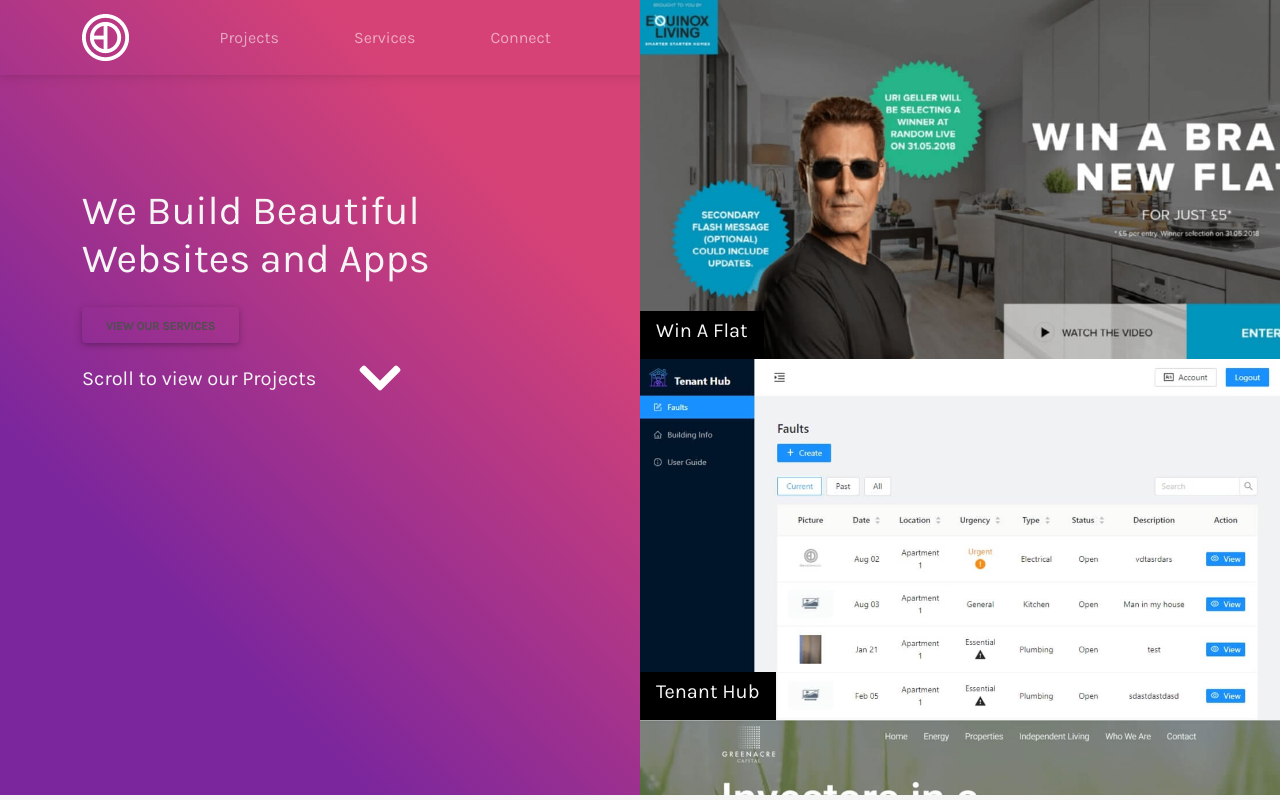
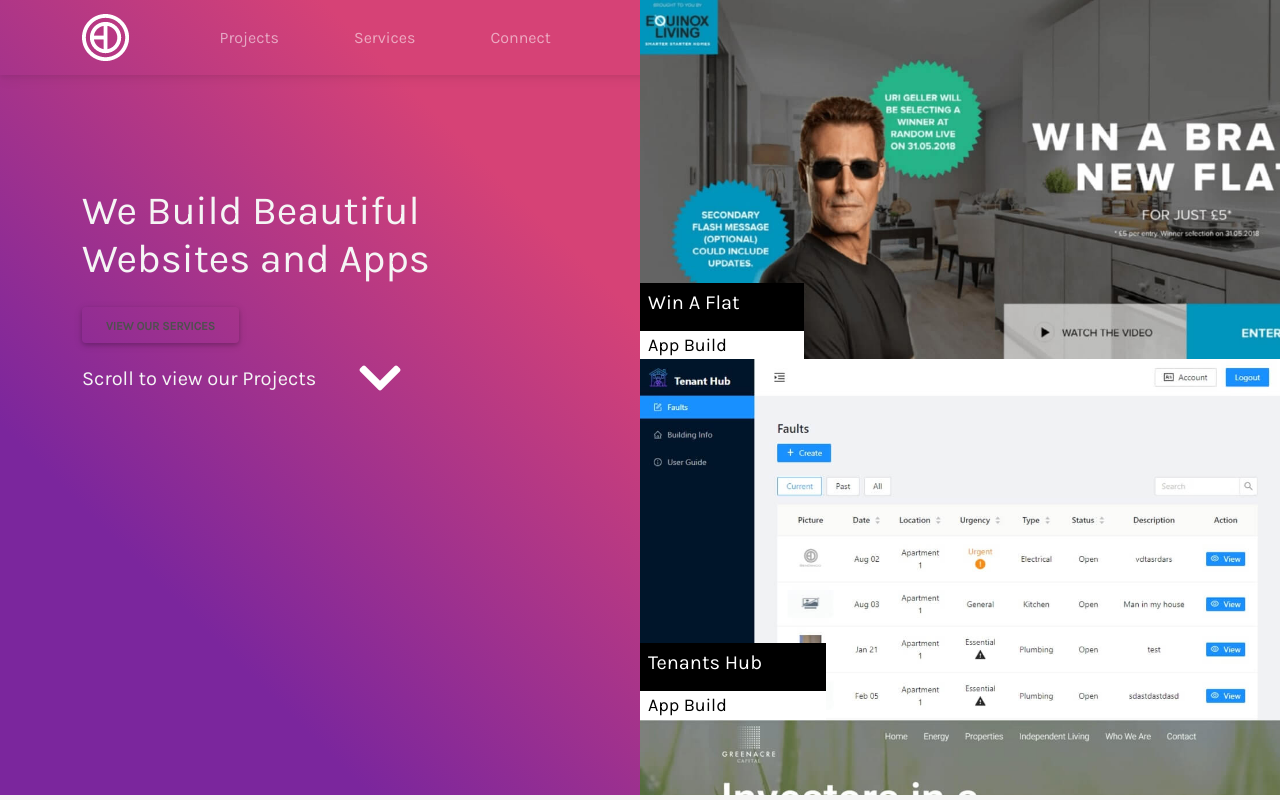
Before and after one commit to bendandoSolo/bendando, a Next.js app: page / in a window 1280 px wide. Shown: the top 800 px of the page. Built offline with nearby package versions, Linux system fonts and the light colour scheme.

Commit message:
Added animation to the landing section of each page - need to know more about the animations for the content down the page before coding it in.

```diff
--- a/pages/connect.js
+++ b/pages/connect.js
@@ -16,7 +16,7 @@
       <div className="landing">
         <div className="container">
           <div className="row justify-content-between">
-            <div className="col-md-6">
+            <div className="col-md-6" data-aos="zoom-in">
               <h1 className="mb-4">Connect</h1>
               <h5 className="mb-4">
                 We love talking about website solutions, we do it all day!
@@ -62,7 +62,7 @@
                 </Link>
               </div>
             </div>
-            <div className="col-md-5">
+            <div className="col-md-5" data-aos="zoom-in" data-aos-delay="250">
               <form className="my-4 connect-form">
                 <div className="form-outline mb-4">
                   <input
--- a/pages/index.js
+++ b/pages/index.js
@@ -113,9 +113,8 @@
       <div className="landing">
         <div className="container">
           <div className="row ">
-            <div className="col-lg-5 me-4">
+            <div className="col-lg-5 me-4" data-aos="zoom-in">
               <h1 className="mb-4">We Build Beautiful Websites and Apps</h1>
-
               <div>
                 <Link href="/services">
                   <a>
@@ -144,64 +143,88 @@
           <Link href="/win-a-flat">
             <div className="scroller-img">
               <img className="landing-img" src="/images/win-a-flat.jpg" />
-              <div className="scroller-name">
-                <h3>Win A Flat</h3>
+              <div className="project-info">
+                <div className="project-title">
+                  <h5>Win A Flat</h5>
+                </div>
+                <div className="project-type">App Build</div>
               </div>
             </div>
           </Link>
           <Link href="/tenants-hub">
             <div className="scroller-img">
               <img className="landing-img" src="/images/tenanthub.jpg" />
-              <div className="scroller-name">
-                <h3>Tenant Hub</h3>
+              <div className="project-info">
+                <div className="project-title">
+                  <h5>Tenants Hub</h5>
+                </div>
+                <div className="project-type">App Build</div>
               </div>
             </div>
           </Link>
           <Link href="/green-acre">
             <div className="scroller-img">
               <img className="landing-img" src="/images/greenacre.jpg" />
-              <div className="scroller-name">
-                <h3>Green Acre</h3>
+              <div className="project-info">
+                <div className="project-title">
+                  <h5>Green Acre</h5>
+                </div>
+                <div className="project-type">Website Build</div>
               </div>
             </div>
           </Link>
           <Link href="/malcolm-wall">
             <div className="scroller-img">
               <img className="landing-img" src="/images/malcolm-wall.jpg" />
-              <div className="scroller-name">
-                <h3>Malcolm Wall</h3>
+              <div className="project-info">
+                <div className="project-title">
+                  <h5>Malcolm Wall</h5>
+                </div>
+                <div className="project-type">Website Build</div>
               </div>
             </div>
           </Link>
           <Link href="/win-a-flat">
             <div className="scroller-img is-clone">
               <img className="landing-img" src="/images/win-a-flat.jpg" />
-              <div className="scroller-name">
-                <h3>Win A Flat</h3>
+              <div className="project-info">
+                <div className="project-title">
+                  <h5>Win A Flat</h5>
+                </div>
+                <div className="project-type">App Build</div>
               </div>
             </div>
           </Link>
           <Link href="/">
             <div className="scroller-img is-clone">
               <img className="landing-img" src="/images/tenanthub.jpg" />
-              <div className="scroller-name">
-                <h3>Tenant Hub</h3>
+              <div className="project-info">
+                <div className="project-title">
+                  <h5>Tenants Hub</h5>
+                </div>
+                <div className="project-type">App Build</div>
               </div>
             </div>
           </Link>
           <Link href="/green-acre">
             <div className="scroller-img is-clone">
               <img className="landing-img" src="/images/greenacre.jpg" />
-              <div className="scroller-name">
-                <h3>Green Acre</h3>
+              <div className="project-info">
+                <div className="project-title">
+                  <h5>Green Acre</h5>
+                </div>
+                <div className="project-type">Website Build</div>
               </div>
             </div>
           </Link>
           <Link href="/malcolm-wall">
             <div className="scroller-img is-clone">
               <img className="landing-img" src="/images/malcolm-wall.jpg" />
-              <div className="scroller-name">
-                <h3>Malcolm Wall</h3>
+              <div className="project-info">
+                <div className="project-title">
+                  <h5>Malcolm Wall</h5>
+                </div>
+                <div className="project-type">Website Build</div>
               </div>
             </div>
           </Link>
--- a/pages/services.js
+++ b/pages/services.js
@@ -16,7 +16,7 @@
       <div className="landing">
         <div className="container">
           <div className="row justify-content-between">
-            <div className="col-md-5">
+            <div className="col-md-5" data-aos="zoom-in">
               <h1 className="mb-4">Our Services</h1>
               <h5 className="mb-4">
                 We use industry best practise technologies with bundling
@@ -35,7 +35,7 @@
                 </a>
               </Link>
             </div>
-            <div className="col-md-6">
+            <div className="col-md-6" data-aos="zoom-in" data-aos-delay="250">
               <div className="row">
                 <div className="col-md-6 p-3 service">
                   <i className="fas fa-database me-4 mb-4"></i>
--- a/styles/Home.css
+++ b/styles/Home.css
@@ -42,44 +42,15 @@
 
 .scroller-img {
   position: relative;
-  transition: 0.2s ease-out;
+  overflow: hidden;
 }
 
-.scroller-img:hover {
-  opacity: 0.5;
+.landing-img {
+  transition: 0.8s ease-in-out;
 }
 
-.scroller-name {
-  position: absolute;
-  z-index: 10;
-  bottom: 0;
-  padding: 0.5rem 1rem;
-  background: rgba(0, 0, 0, 1);
-  /* border-radius: 0 10px 0 0; */
-}
-
-.scroller-name h3 {
-  font-size: 20px;
-}
-
-#scroller-circle {
-  text-align: center;
-}
-
-.scroller-btn {
-  margin: 0;
-  position: fixed;
-  color: gray;
-  font-size: 2.6rem;
-  z-index: 2000;
-  bottom: 0px;
-  right: 24%;
-  border-radius: 100%;
-}
-
-.scroller-btn p {
-  font-size: 1rem;
-  margin-bottom: 0;
+.scroller-img:hover .landing-img {
+  transform: scale(1.1);
 }
 
 @media screen and (max-width: 992px) {
--- a/styles/globals.css
+++ b/styles/globals.css
@@ -151,10 +151,6 @@
   opacity: 0;
   transition: 0.8s ease-in-out;
   z-index: 2;
-}
-
-.project-mask:hover {
-  opacity: 0.5;
 }
 
 .project-info {
```
Also changed, not shown: pages/projects.js (+21 -5 lines).
